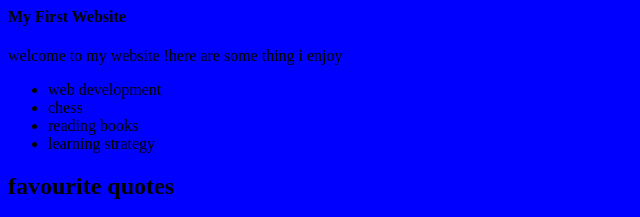
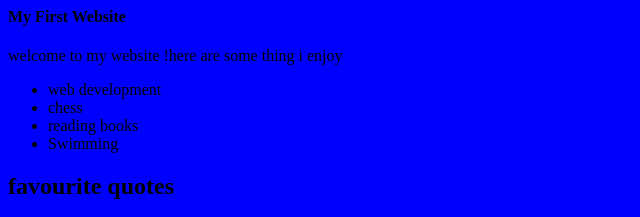
Before and after one commit to sunigu11/practicehtml, a plain HTML site: page assing1.html in a window 1280 px wide. Shown: the top 217 px of the page, 0-640 px from the left. Drawn offline with Linux system fonts and the light colour scheme.

Commit message:
Swim added (#1)

```diff
--- a/assing1.html
+++ b/assing1.html
@@ -13,7 +13,7 @@
                     <li>web development</li>
                     <li>chess</li>
                     <li>reading books</li>
-                    <li>learning strategy</li>
+                    <li>Swimming</li>
                 </ul>
                 <h2>favourite quotes</h2>
 
```
